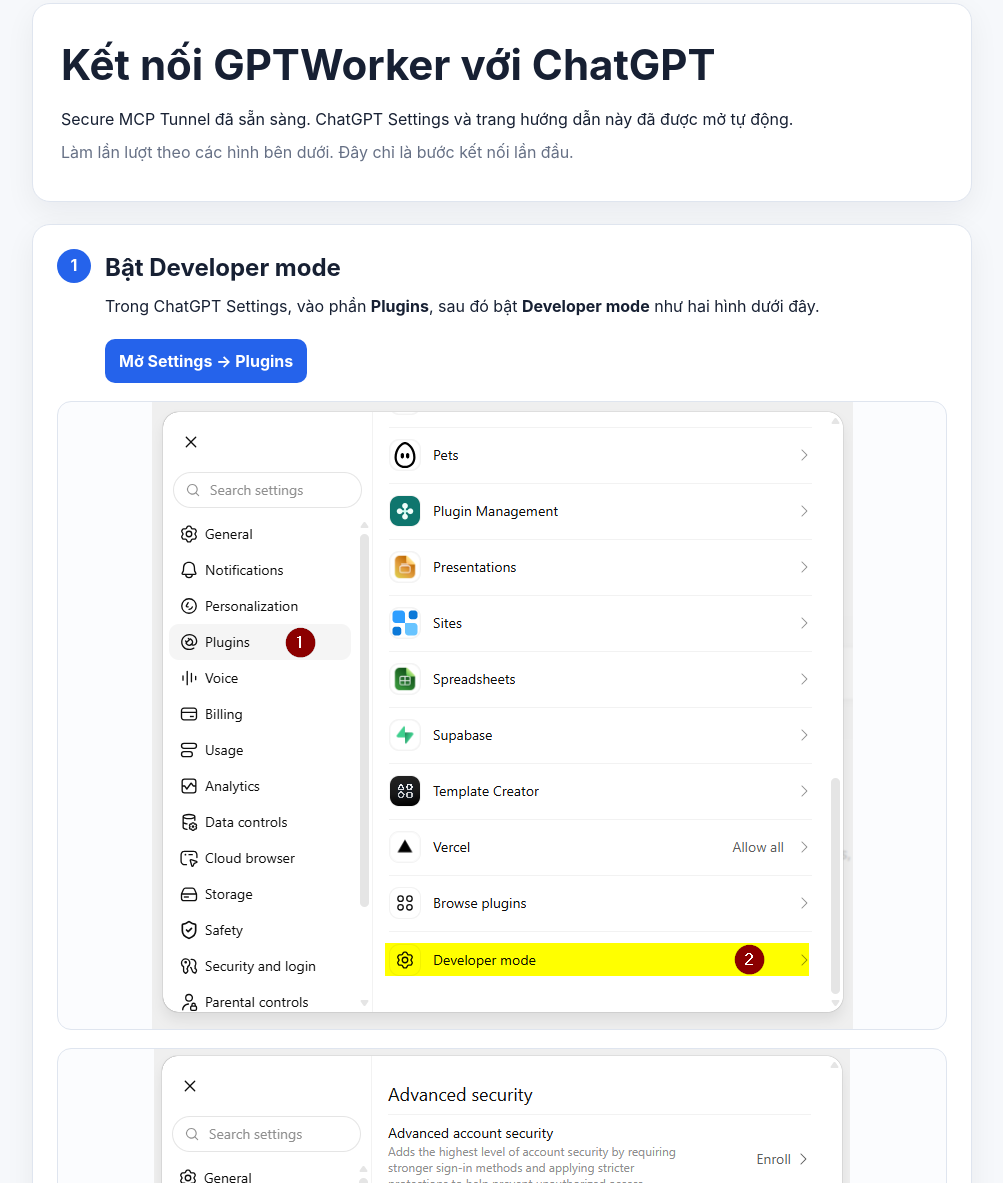
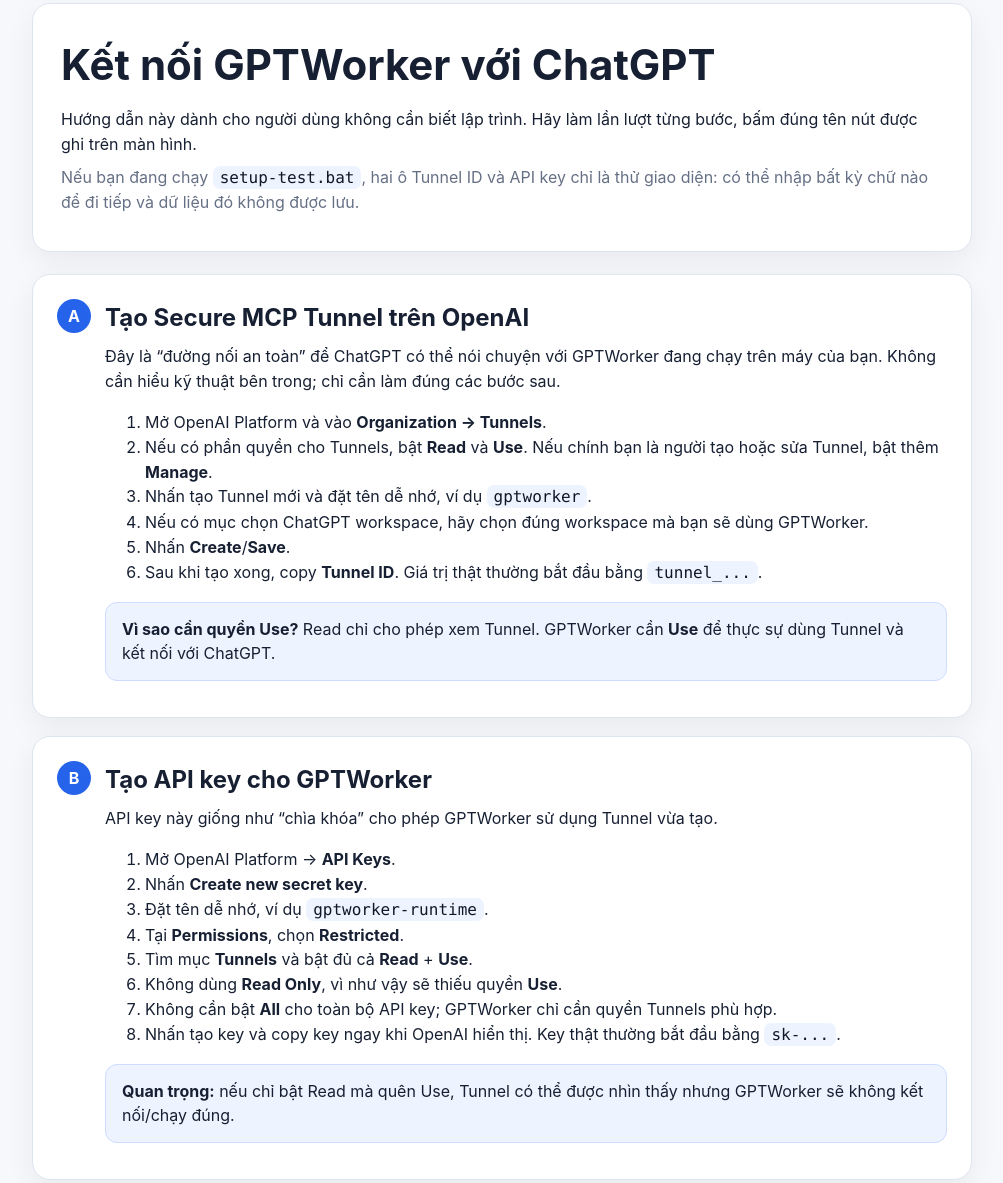
Before and after one commit to thebimhouseinfo-sudo/chatgpt-local-worker, a website: page docs/setup-guide/index.html in a window 1280 px wide. Shown: the part 37-1220 px from the top of the page, without its empty margins (138-1141 px from the left). Drawn offline with Linux system fonts and the light colour scheme.

Commit message:
docs: add non-developer tunnel and API key setup walkthrough

```diff
--- a/docs/setup-guide/index.html
+++ b/docs/setup-guide/index.html
@@ -99,8 +99,48 @@
 <main>
   <section class="hero">
     <h1>Kết nối GPTWorker với ChatGPT</h1>
-    <p>Secure MCP Tunnel đã sẵn sàng. ChatGPT Settings và trang hướng dẫn này đã được mở tự động.</p>
-    <p class="muted">Làm lần lượt theo các hình bên dưới. Đây chỉ là bước kết nối lần đầu.</p>
+    <p>Hướng dẫn này dành cho người dùng không cần biết lập trình. Hãy làm lần lượt từng bước, bấm đúng tên nút được ghi trên màn hình.</p>
+    <p class="muted">Nếu bạn đang chạy <code>setup-test.bat</code>, hai ô Tunnel ID và API key chỉ là thử giao diện: có thể nhập bất kỳ chữ nào để đi tiếp và dữ liệu đó không được lưu.</p>
+  </section>
+
+  <section class="step">
+    <div class="step-head">
+      <div class="num">A</div>
+      <div>
+        <h2>Tạo Secure MCP Tunnel trên OpenAI</h2>
+        <p>Đây là “đường nối an toàn” để ChatGPT có thể nói chuyện với GPTWorker đang chạy trên máy của bạn. Không cần hiểu kỹ thuật bên trong; chỉ cần làm đúng các bước sau.</p>
+        <ol>
+          <li>Mở OpenAI Platform và vào <strong>Organization → Tunnels</strong>.</li>
+          <li>Nếu có phần quyền cho Tunnels, bật <strong>Read</strong> và <strong>Use</strong>. Nếu chính bạn là người tạo hoặc sửa Tunnel, bật thêm <strong>Manage</strong>.</li>
+          <li>Nhấn tạo Tunnel mới và đặt tên dễ nhớ, ví dụ <code>gptworker</code>.</li>
+          <li>Nếu có mục chọn ChatGPT workspace, hãy chọn đúng workspace mà bạn sẽ dùng GPTWorker.</li>
+          <li>Nhấn <strong>Create</strong>/<strong>Save</strong>.</li>
+          <li>Sau khi tạo xong, copy <strong>Tunnel ID</strong>. Giá trị thật thường bắt đầu bằng <code>tunnel_...</code>.</li>
+        </ol>
+        <div class="callout"><strong>Vì sao cần quyền Use?</strong> Read chỉ cho phép xem Tunnel. GPTWorker cần <strong>Use</strong> để thực sự dùng Tunnel và kết nối với ChatGPT.</div>
+      </div>
+    </div>
+  </section>
+
+  <section class="step">
+    <div class="step-head">
+      <div class="num">B</div>
+      <div>
+        <h2>Tạo API key cho GPTWorker</h2>
+        <p>API key này giống như “chìa khóa” cho phép GPTWorker sử dụng Tunnel vừa tạo.</p>
+        <ol>
+          <li>Mở OpenAI Platform → <strong>API Keys</strong>.</li>
+          <li>Nhấn <strong>Create new secret key</strong>.</li>
+          <li>Đặt tên dễ nhớ, ví dụ <code>gptworker-runtime</code>.</li>
+          <li>Tại <strong>Permissions</strong>, chọn <strong>Restricted</strong>.</li>
+          <li>Tìm mục <strong>Tunnels</strong> và bật đủ cả <strong>Read</strong> + <strong>Use</strong>.</li>
+          <li>Không dùng <strong>Read Only</strong>, vì như vậy sẽ thiếu quyền <strong>Use</strong>.</li>
+          <li>Không cần bật <strong>All</strong> cho toàn bộ API key; GPTWorker chỉ cần quyền Tunnels phù hợp.</li>
+          <li>Nhấn tạo key và copy key ngay khi OpenAI hiển thị. Key thật thường bắt đầu bằng <code>sk-...</code>.</li>
+        </ol>
+        <div class="callout"><strong>Quan trọng:</strong> nếu chỉ bật Read mà quên Use, Tunnel có thể được nhìn thấy nhưng GPTWorker sẽ không kết nối/chạy đúng.</div>
+      </div>
+    </div>
   </section>
 
   <section class="step">
```
